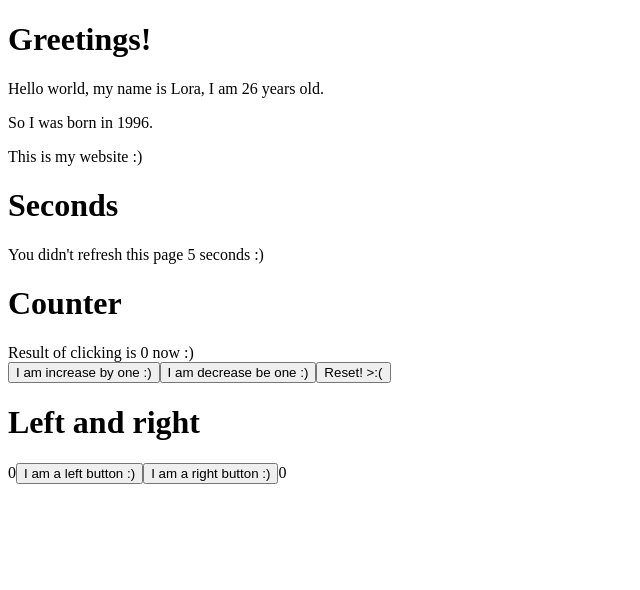
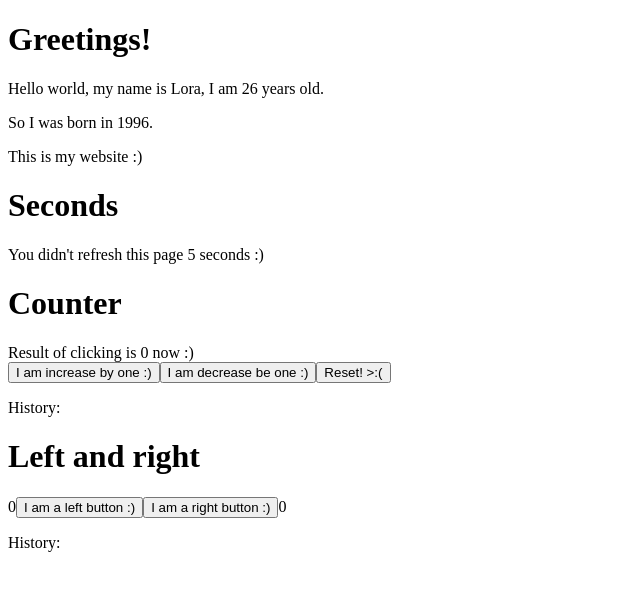
Before and after one commit to loreliawand/ncitylab, a React (Create React App) app: page / in a window 1280 px wide. Shown: the top 590 px of the page, without its empty margins (0-640 px from the left). Built offline with nearby package versions, Linux system fonts and the light colour scheme.

Commit message:
Adding clicking history

```diff
--- a/src/App.js
+++ b/src/App.js
@@ -29,17 +29,34 @@ const Button = ({ onClick, text }) => <button onClick={onClick}>{text}</button>;
 const App = () => {
   const [seconds, countSeconds] = useState(0);
   const [counter, setCounter] = useState(0);
-  const [clicks, setClicks] = useState({ left: 0, right: 0 });
+  const [counterHistory, setCounterHistory] = useState([]);
+  const [left, setLeft] = useState(0);
+  const [right, setRight] = useState(0);
+  const [allClicks, setAll] = useState([]);
 
   setTimeout(() => countSeconds(seconds + 1), 1000);
 
-  const increaseByOne = () => setCounter(counter + 1);
-  const decreaseByOne = () => setCounter(counter - 1);
-  const setToZero = () => setCounter(0);
+  const increaseByOne = () => {
+    setCounterHistory(counterHistory.concat('+ 1'));
+    setCounter(counter + 1);
+  };
+  const decreaseByOne = () => {
+    setCounterHistory(counterHistory.concat('- 1'));
+    setCounter(counter - 1);
+  };
+  const setToZero = () => {
+    setCounterHistory(counterHistory.concat('0'));
+    setCounter(0);
+  };
 
-  const handleLeftClick = () => setClicks({ ...clicks, left: clicks.left + 1 });
-  const handleRightClick = () =>
-    setClicks({ ...clicks, right: clicks.right + 1 });
+  const handleLeftClick = () => {
+    setAll(allClicks.concat('L'));
+    setLeft(left + 1);
+  };
+  const handleRightClick = () => {
+    setAll(allClicks.concat('R'));
+    setRight(right + 1);
+  };
 
   return (
     <div>
@@ -57,14 +74,16 @@ const App = () => {
         <Button onClick={increaseByOne} text="I am increase by one :)" />
         <Button onClick={decreaseByOne} text="I am decrease be one :)" />
         <Button onClick={setToZero} text="Reset! &gt;:(" />
+        <p>History: {counterHistory.join(' ')}</p>
       </div>
 
       <div>
         <h1>Left and right</h1>
-        {clicks.left}
-        <button onClick={handleLeftClick}>I am a left button :)</button>
-        <button onClick={handleRightClick}>I am a right button :)</button>
-        {clicks.right}
+        {left}
+        <Button onClick={handleLeftClick} text="I am a left button :)" />
+        <Button onClick={handleRightClick} text="I am a right button :)" />
+        {right}
+        <p>History: {allClicks.join(' ')}</p>
       </div>
     </div>
   );
```
